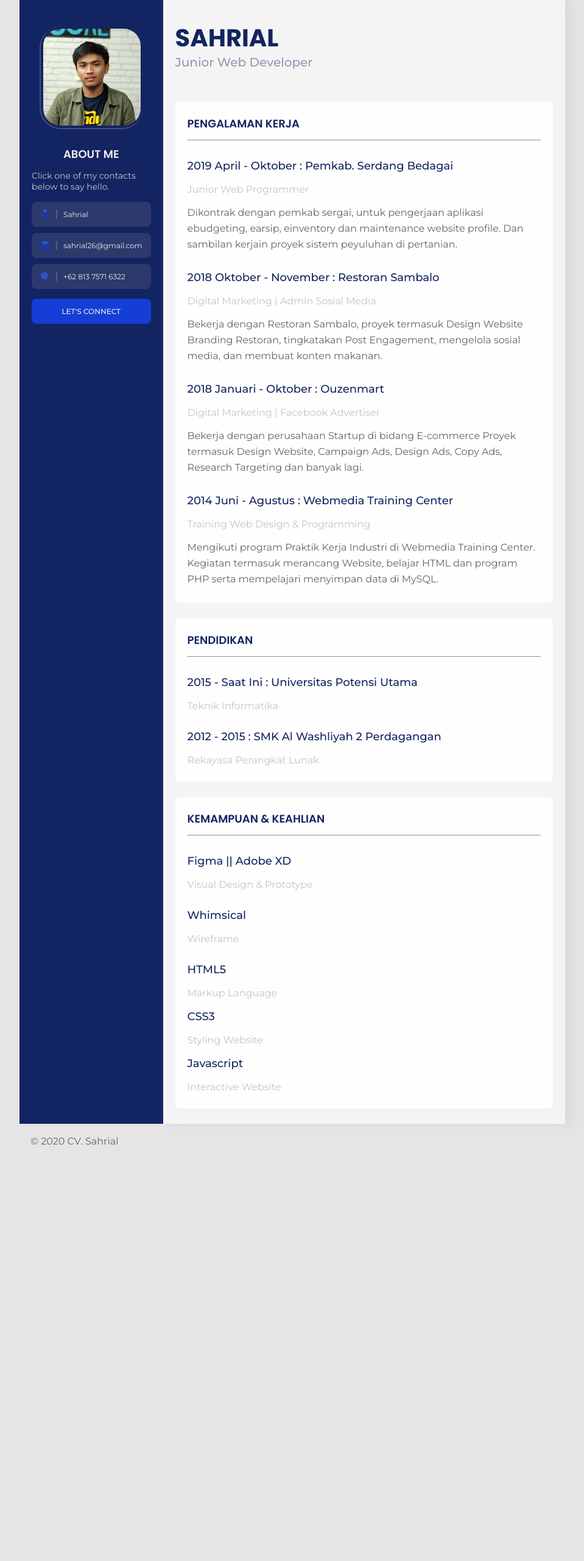
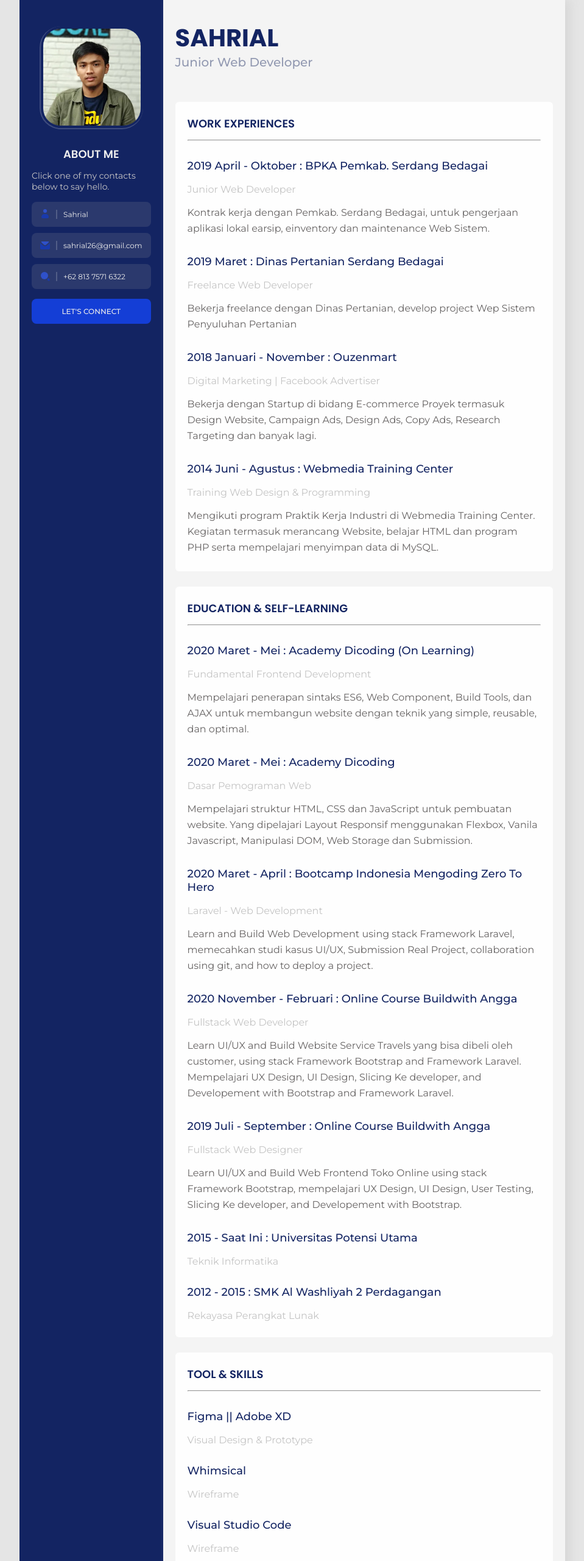
Before and after one commit to sahrialardians/cv-sahrial, a plain HTML site: page index.html in a window 1280 px wide. Shown: the top 2560 px of the page at 61% size, without its empty margins (160-1119 px from the left). Before the commit the page ends 1901 px from the top, so only its background shows below. Drawn offline with Linux system fonts and the light colour scheme.

Commit message:
update work experiences, skills and add using stack

```diff
--- a/index.html
+++ b/index.html
@@ -83,18 +83,24 @@
             <!-- Work Experience -->
             <article id="work-experiences">
                 <div class="card">
-                    <h2>Pengalaman Kerja</h2>
+                    <h2>Work Experiences</h2>
                     <hr>
                     <section class="card-body">
                         <h3 class="title">
-                            2019 april - Oktober : Pemkab. Serdang Bedagai
+                            2019 april - Oktober : BPKA Pemkab. Serdang Bedagai
                         </h3>
-                        <p class="subtitle">Junior Web Programmer</p>
-                        <p class="description">Dikontrak dengan pemkab sergai, untuk pengerjaan aplikasi
-                            ebudgeting, earsip, einventory dan maintenance website profile.
-                            Dan sambilan kerjain proyek sistem peyuluhan di pertanian.</p>
+                        <p class="subtitle">Junior Web Developer</p>
+                        <p class="description">Kontrak kerja dengan Pemkab. Serdang Bedagai, untuk pengerjaan aplikasi lokal earsip, einventory dan maintenance Web Sistem.</p>
                     </section>
                     <section class="card-body">
+                        <h3 class="title">
+                            2019 Maret : Dinas Pertanian Serdang Bedagai
+                        </h3>
+                        <p class="subtitle">Freelance Web Developer</p>
+                        <p class="description">Bekerja freelance dengan Dinas Pertanian, develop project Wep Sistem
+                            Penyuluhan Pertanian</p>
+                    </section>
+                    <!-- <section class="card-body">
                         <h3 class="title">
                             2018 Oktober - November : Restoran Sambalo
                         </h3>
@@ -102,13 +108,13 @@
                         <p class="description">Bekerja dengan Restoran Sambalo, proyek termasuk Design Website
                             Branding Restoran, tingkatakan Post Engagement, mengelola sosial
                             media, dan membuat konten makanan.</p>
-                    </section>
+                    </section> -->
                     <section class="card-body">
                         <h3 class="title">
-                            2018 Januari - Oktober : Ouzenmart
+                            2018 Januari - November : Ouzenmart
                         </h3>
                         <p class="subtitle">Digital Marketing | Facebook Advertiser</p>
-                        <p class="description">Bekerja dengan perusahaan Startup di bidang E-commerce
+                        <p class="description">Bekerja dengan Startup di bidang E-commerce
                             Proyek termasuk Design Website, Campaign Ads, Design Ads, Copy Ads,
                             Research Targeting dan banyak lagi.</p>
                     </section>
@@ -127,8 +133,49 @@
             <!-- Education -->
             <article id="education">
                 <div class="card">
-                    <h2>Pendidikan</h2>
+                    <h2>Education & Self-Learning</h2>
                     <hr>
+                    <section class="card-body">
+                        <h3 class="title">
+                            2020 Maret - Mei : Academy Dicoding (On Learning)
+                        </h3>
+                        <p class="subtitle">Fundamental Frontend Development</p>
+                        <p class="description">Mempelajari penerapan sintaks ES6, Web Component,
+                            Build Tools, dan AJAX untuk membangun website dengan teknik yang simple, reusable, dan
+                            optimal.</p>
+                    </section>
+                    <section class="card-body">
+                        <h3 class="title">
+                            2020 Maret - Mei : Academy Dicoding
+                        </h3>
+                        <p class="subtitle">Dasar Pemograman Web</p>
+                        <p class="description">Mempelajari struktur HTML, CSS dan JavaScript untuk pembuatan
+                            website. Yang dipelajari Layout Responsif menggunakan Flexbox, Vanila Javascript, Manipulasi DOM, Web Storage dan Submission.</p>
+                    </section>
+                    <section class="card-body">
+                        <h3 class="title">
+                            2020 Maret - April : Bootcamp Indonesia Mengoding Zero To Hero
+                        </h3>
+                        <p class="subtitle">Laravel - Web Development</p>
+                        <p class="description">Learn and Build Web Development using stack Framework Laravel, memecahkan studi kasus UI/UX, Submission Real Project, collaboration using git, and how to deploy a project.</p>
+                    </section>
+                    <section class="card-body">
+                        <h3 class="title">
+                            2020 November - Februari : Online Course Buildwith Angga
+                        </h3>
+                        <p class="subtitle">Fullstack Web Developer</p>
+                        <p class="description">Learn UI/UX and Build Website Service Travels
+                            yang bisa dibeli oleh customer, using stack Framework Bootstrap and Framework Laravel.
+                            Mempelajari UX Design, UI Design, Slicing Ke developer, and Developement with Bootstrap and Framework Laravel.</p>
+                    </section>
+                    <section class="card-body">
+                        <h3 class="title">
+                            2019 Juli - September : Online Course Buildwith Angga
+                        </h3>
+                        <p class="subtitle">Fullstack Web Designer</p>
+                        <p class="description">Learn UI/UX and Build Web Frontend Toko Online using stack Framework Bootstrap,
+                            mempelajari UX Design, UI Design, User Testing, Slicing Ke developer, and Developement with Bootstrap.</p>
+                    </section>
                     <section class="card-body">
                         <h3 class="title">
                             2015 - saat ini : Universitas Potensi utama
@@ -147,7 +194,7 @@
             <!-- Skills -->
             <article id="skills">
                 <div class="card">
-                    <h2>Kemampuan & Keahlian</h2>
+                    <h2>Tool & Skills</h2>
                     <hr>
                     <section class="card-body">
                         <h3 class="title">
@@ -158,6 +205,12 @@
                     <section class="card-body">
                         <h3 class="title">
                             Whimsical
+                        </h3>
+                        <p class="subtitle">Wireframe</p>
+                    </section>
+                    <section class="card-body">
+                        <h3 class="title">
+                            Visual Studio Code
                         </h3>
                         <p class="subtitle">Wireframe</p>
                     </section>
@@ -179,6 +232,30 @@
                         </h3>
                         <p class="subtitle">Interactive Website</p>
                     </section>
+                    <section class="row">
+                        <h3 class="title">
+                            Vue.JS
+                        </h3>
+                        <p class="subtitle">Javascript Framework</p>
+                    </section>
+                    <section class="row">
+                        <h3 class="title">
+                            Bootstrap
+                        </h3>
+                        <p class="subtitle">CSS Framework</p>
+                    </section>
+                    <section class="row">
+                        <h3 class="title">
+                            Codeigniter / Laravel
+                        </h3>
+                        <p class="subtitle">PHP Framework</p>
+                    </section>
+                    <section class="row">
+                        <h3 class="title">
+                            RESTful API
+                        </h3>
+                        <p class="subtitle">Connection Data Transfer</p>
+                    </section>
                 </div>
             </article>
         </div>
```
